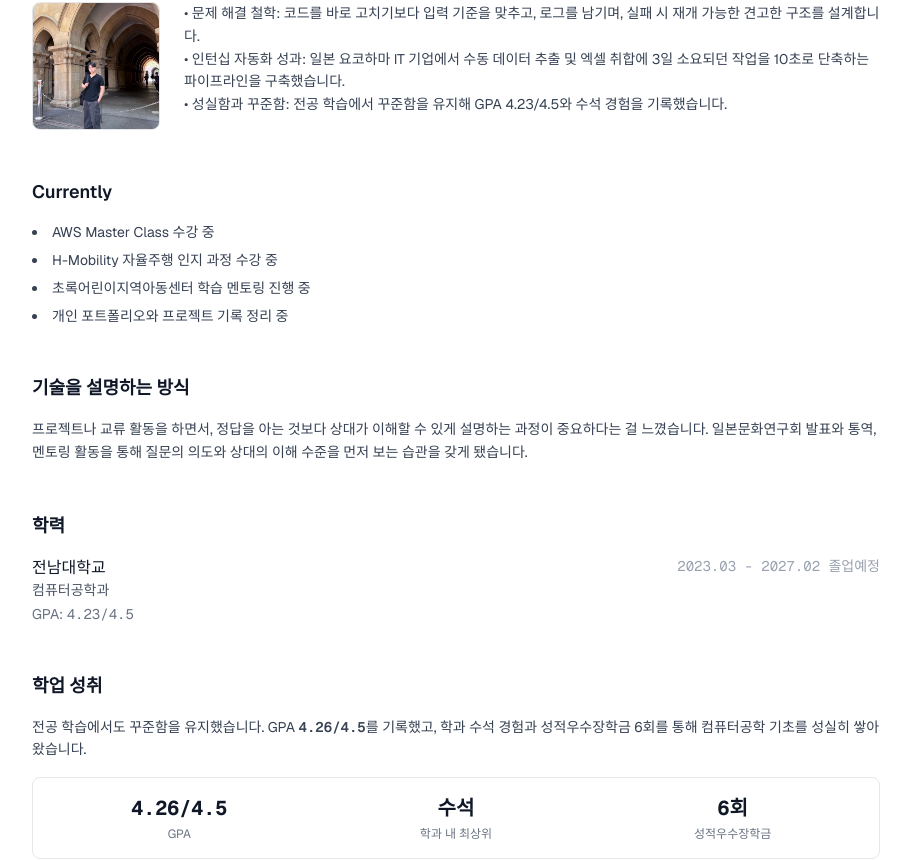
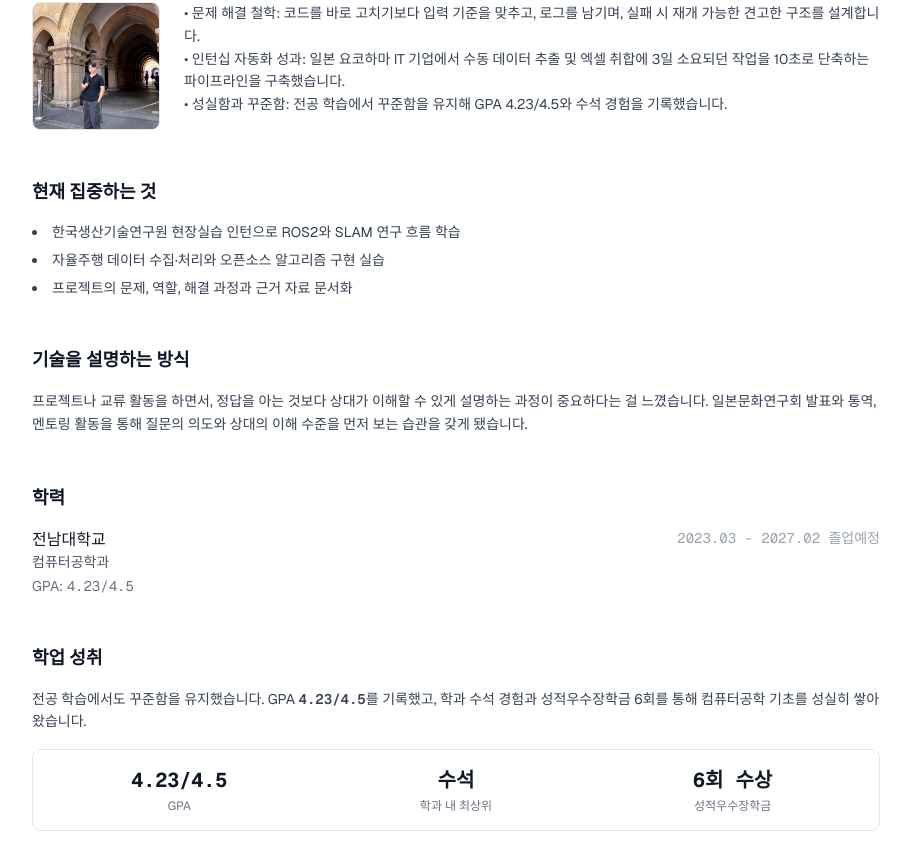
Before and after one commit to lukemin-dev/gyumin-archive, a Next.js app: page /about in a window 1280 px wide. Shown: the part 268-1129 px from the top of the page, without its empty margins (184-1095 px from the left). Built offline with nearby package versions, Linux system fonts and the light colour scheme.

Commit message:
Fix stale profile details on about page

```diff
--- a/src/app/about/page.tsx
+++ b/src/app/about/page.tsx
@@ -1,8 +1,8 @@
+import Image from "next/image";
 import { profile } from "@/data/profile";
 import PageHeader from "@/components/PageHeader";
 import SectionBlock from "@/components/SectionBlock";
 import SkillTag from "@/components/SkillTag";
-import Image from "next/image";
 
 export const metadata = {
   title: "소개 | 이규민",
@@ -10,6 +10,14 @@ export const metadata = {
 };
 
 export default function AboutPage() {
+  const primaryEducation = profile.education[0];
+  const topAcademicAward = profile.awards.find((award) =>
+    award.title.includes("수석"),
+  );
+  const scholarshipAward = profile.awards.find((award) =>
+    award.title.includes("성적우수장학금"),
+  );
+
   return (
     <div>
       <PageHeader
@@ -17,41 +25,38 @@ export default function AboutPage() {
         description="학력, 기술, 관심 분야를 정리했습니다."
       />
 
-      {/* Bio */}
       <SectionBlock title="자기소개">
         <div className="flex flex-col md:flex-row gap-6 items-start">
           {profile.image && (
             <Image
               src={profile.image}
-              alt="프로필 이미지"
+              alt={`${profile.name} 프로필 이미지`}
               width={120}
               height={120}
               className="rounded-lg object-cover w-24 h-24 md:w-32 md:h-32 border border-gray-200 shrink-0"
               priority
             />
           )}
-          <p className="text-sm text-gray-700 leading-relaxed whitespace-pre-wrap">{profile.bio}</p>
+          <p className="text-sm text-gray-700 leading-relaxed whitespace-pre-wrap">
+            {profile.bio}
+          </p>
         </div>
       </SectionBlock>
 
-      {/* Currently */}
-      <SectionBlock title="Currently">
+      <SectionBlock title="현재 집중하는 것">
         <ul className="list-disc list-inside space-y-2 text-sm text-gray-700">
-          <li>AWS Master Class 수강 중</li>
-          <li>H-Mobility 자율주행 인지 과정 수강 중</li>
-          <li>초록어린이지역아동센터 학습 멘토링 진행 중</li>
-          <li>개인 포트폴리오와 프로젝트 기록 정리 중</li>
+          <li>한국생산기술연구원 현장실습 인턴으로 ROS2와 SLAM 연구 흐름 학습</li>
+          <li>자율주행 데이터 수집·처리와 오픈소스 알고리즘 구현 실습</li>
+          <li>프로젝트의 문제, 역할, 해결 과정과 근거 자료 문서화</li>
         </ul>
       </SectionBlock>
 
-      {/* 기술을 설명하는 방식 */}
       <SectionBlock title="기술을 설명하는 방식">
         <p className="text-sm text-gray-700 leading-relaxed">
           프로젝트나 교류 활동을 하면서, 정답을 아는 것보다 상대가 이해할 수 있게 설명하는 과정이 중요하다는 걸 느꼈습니다. 일본문화연구회 발표와 통역, 멘토링 활동을 통해 질문의 의도와 상대의 이해 수준을 먼저 보는 습관을 갖게 됐습니다.
         </p>
       </SectionBlock>
 
-      {/* Education */}
       <SectionBlock title="학력">
         {profile.education.map((edu) => (
           <div key={edu.school} className="mb-4 last:mb-0">
@@ -78,31 +83,36 @@ export default function AboutPage() {
         ))}
       </SectionBlock>
 
-      {/* Academic Achievement */}
       <SectionBlock title="학업 성취">
         <p className="text-sm text-gray-700 leading-relaxed mb-4">
           전공 학습에서도 꾸준함을 유지했습니다. GPA{" "}
-          <span className="font-mono font-semibold">4.26/4.5</span>를
-          기록했고, 학과 수석 경험과 성적우수장학금 6회를 통해 컴퓨터공학 기초를
-          성실히 쌓아왔습니다.
+          <span className="font-mono font-semibold">
+            {primaryEducation?.gpa ?? "-"}
+          </span>
+          를 기록했고, 학과 수석 경험과 성적우수장학금 6회를 통해 컴퓨터공학 기초를 성실히 쌓아왔습니다.
         </p>
         <div className="grid grid-cols-3 gap-4 border border-gray-200 rounded-lg p-4">
           <div className="text-center">
-            <p className="text-xl font-bold font-mono text-gray-900">4.26/4.5</p>
+            <p className="text-xl font-bold font-mono text-gray-900">
+              {primaryEducation?.gpa ?? "-"}
+            </p>
             <p className="text-xs text-gray-500 mt-1">GPA</p>
           </div>
           <div className="text-center">
-            <p className="text-xl font-bold font-mono text-gray-900">수석</p>
+            <p className="text-xl font-bold font-mono text-gray-900">
+              {topAcademicAward?.title.replace(" 경험", "") ?? "수석"}
+            </p>
             <p className="text-xs text-gray-500 mt-1">학과 내 최상위</p>
           </div>
           <div className="text-center">
-            <p className="text-xl font-bold font-mono text-gray-900">6회</p>
+            <p className="text-xl font-bold font-mono text-gray-900">
+              {scholarshipAward?.date ?? "-"}
+            </p>
             <p className="text-xs text-gray-500 mt-1">성적우수장학금</p>
           </div>
         </div>
       </SectionBlock>
 
-      {/* Awards */}
       <SectionBlock title="수상 및 장학">
         {profile.awards.map((award) => (
           <div
@@ -123,7 +133,6 @@ export default function AboutPage() {
         ))}
       </SectionBlock>
 
-      {/* Skills */}
       <SectionBlock title="기술 스택">
         <div className="space-y-4">
           {profile.skills.map((category) => (
@@ -141,7 +150,6 @@ export default function AboutPage() {
         </div>
       </SectionBlock>
 
-      {/* Interests */}
       <SectionBlock title="관심 분야">
         <div className="flex flex-wrap gap-2">
           {profile.interests.map((interest) => (
@@ -155,7 +163,6 @@ export default function AboutPage() {
         </div>
       </SectionBlock>
 
-      {/* Contact */}
       <SectionBlock title="연락처">
         <div className="space-y-2 text-sm">
           <p className="text-gray-600">
```
